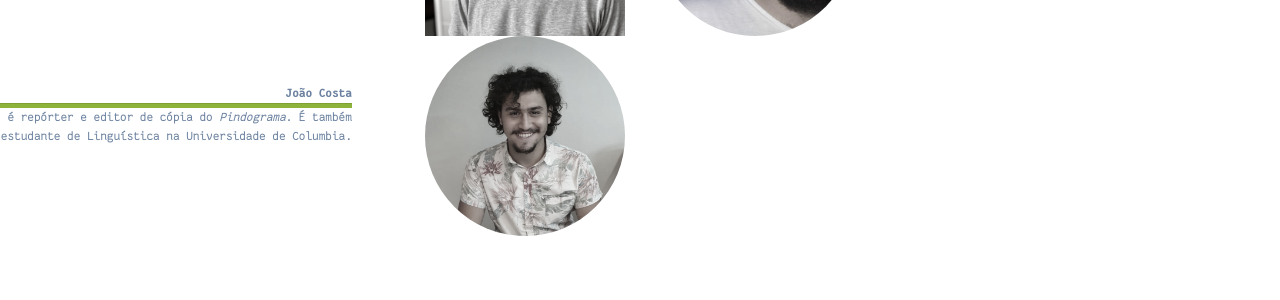
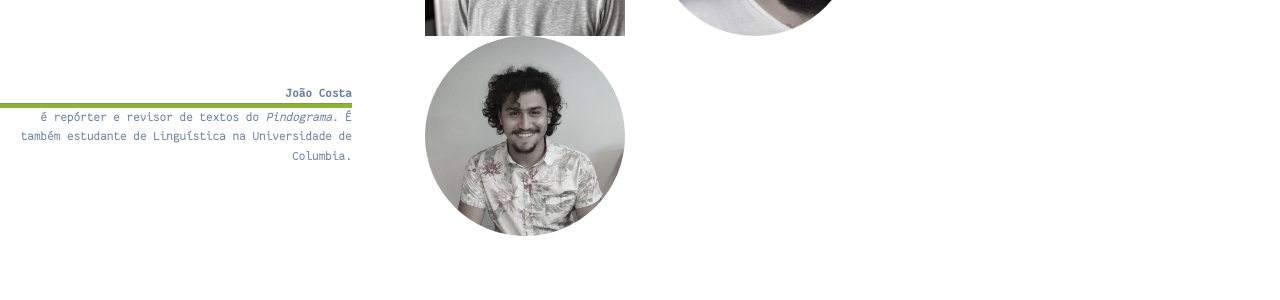
Before and after one commit to pindograma/pindograma.github.io, a Jekyll site: the page built from about.html, in a window 1280 px wide and 900 px high, scrolled down 1825 px. Shown: the part 433-733 px from the top of the window. Built offline with Jekyll 4.4.1, drawn with Linux system fonts in a browser that asks for light colours.

Commit message:
website: apply miscellaneous fixes

```diff
--- a/about.html
+++ b/about.html
@@ -169,7 +169,7 @@ permalink: /about/
             <div class="col-6 col-lg-7 pt-5">
               <p class="mb-0"><small><strong>João Costa</strong></small></p>
               <hr class="pt-1 bg-green my-0">
-              <small>é repórter e editor de cópia do <i>Pindograma</i>. É também estudante de Linguística na
+              <small>é repórter e revisor de textos do <i>Pindograma</i>. É também estudante de Linguística na
                 Universidade de
                 Columbia.</small>
             </div>
@@ -355,7 +355,7 @@ permalink: /about/
     <div class="col-6 author-vcenter" style="z-index: 100;">
       <div>
         <div class="bg-orange text-white pt-5"><strong>João Costa</strong></div>
-        <small class="darkgray">é repórter e editor de cópia do <i>Pindograma</i>. É também estudante de Linguística
+        <small class="darkgray">é repórter e revisor de textos do <i>Pindograma</i>. É também estudante de Linguística
           na
           Universidade de Columbia.</small>
       </div>
```
Also changed, not shown: _posts/2020-09-07-agregador.md (+1 -1 lines).
